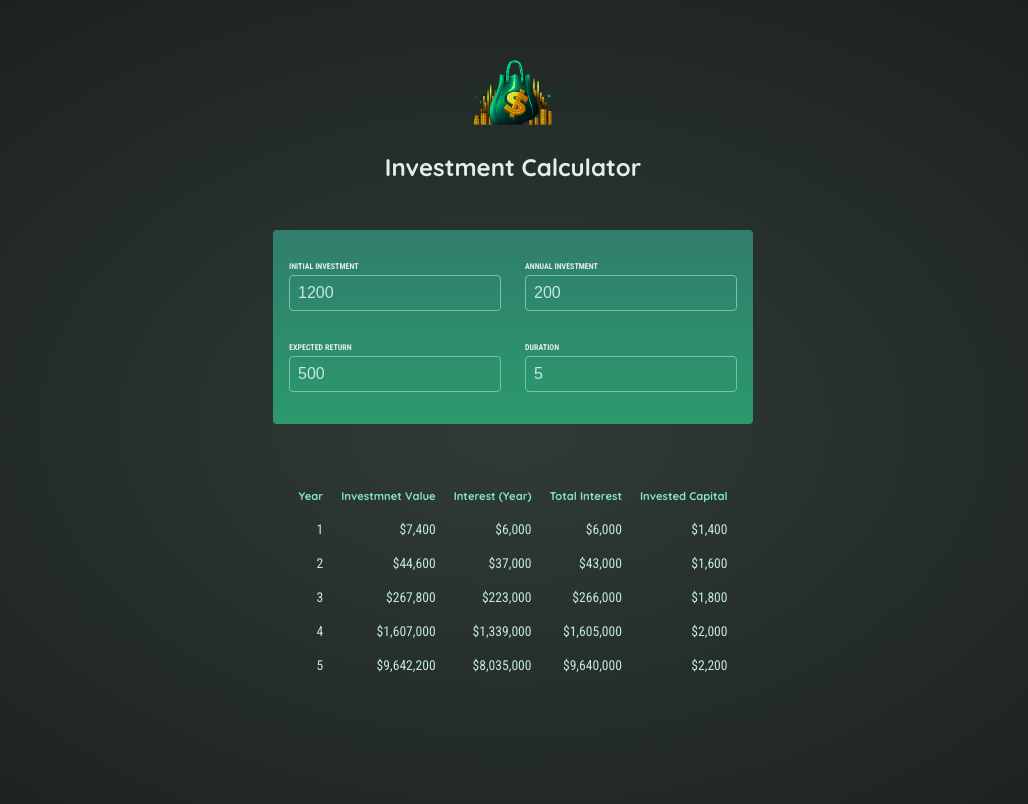
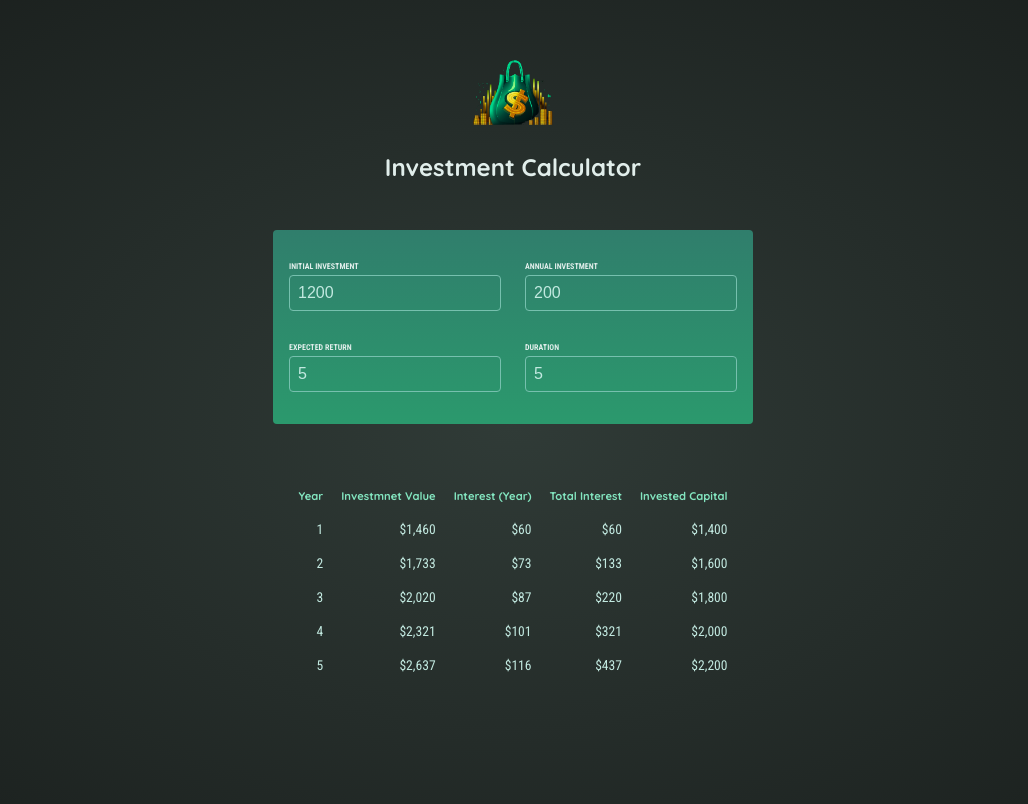
Before and after one commit to Plvishal/Udemy_2024-learning, a React (Vite) app in the folder investment calculator/: page / in a window 1280 px wide. Shown: the top 804 px of the page, without its empty margins (127-1155 px from the left). Built offline with nearby package versions, Linux system fonts and the light colour scheme.

Commit message:
conditiionaly rendering the content duration 0 doesn't allow

```diff
--- a/investment calculator/src/App.jsx
+++ b/investment calculator/src/App.jsx
@@ -8,9 +8,10 @@ function App() {
   const [userInput, setUserInput] = useState({
     initialInvestment: 1200,
     annualInvestmnet: 200,
-    expectedReturn: 500,
+    expectedReturn: 5,
     duration: 5,
   });
+  const inputIsValid = userInput.duration >= 1;
   function handleChange(inputIdentifier, newValue) {
     setUserInput((prevSate) => {
       return {
@@ -24,8 +25,8 @@ function App() {
     <>
       <Header />
       <UserInput userInput={userInput} handleChange={handleChange} />
-
-      <Result input={userInput} />
+      {!inputIsValid && <p>Please enter duration greater than 0</p>}
+      {inputIsValid && <Result input={userInput} />}
     </>
   );
 }
```
